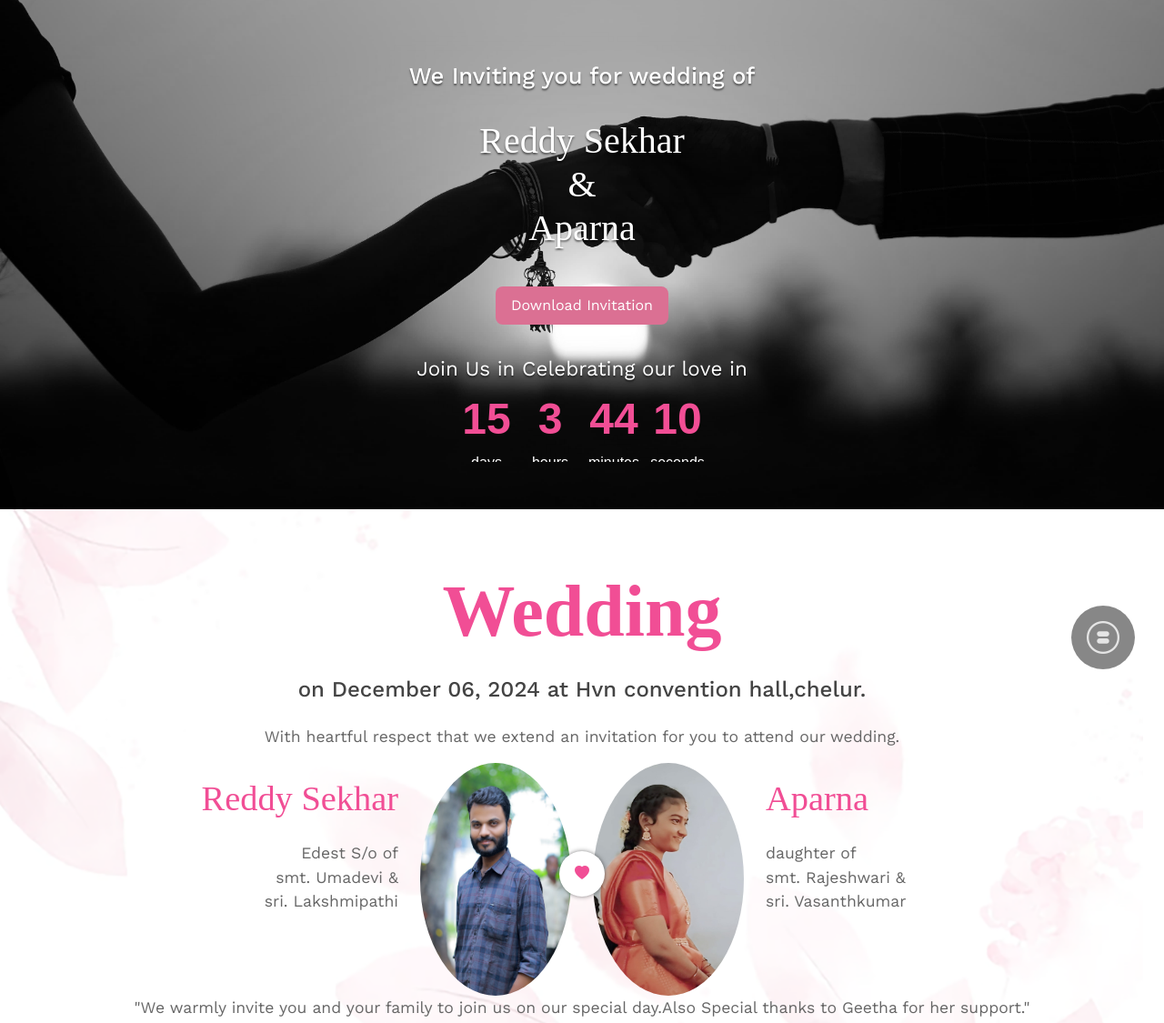
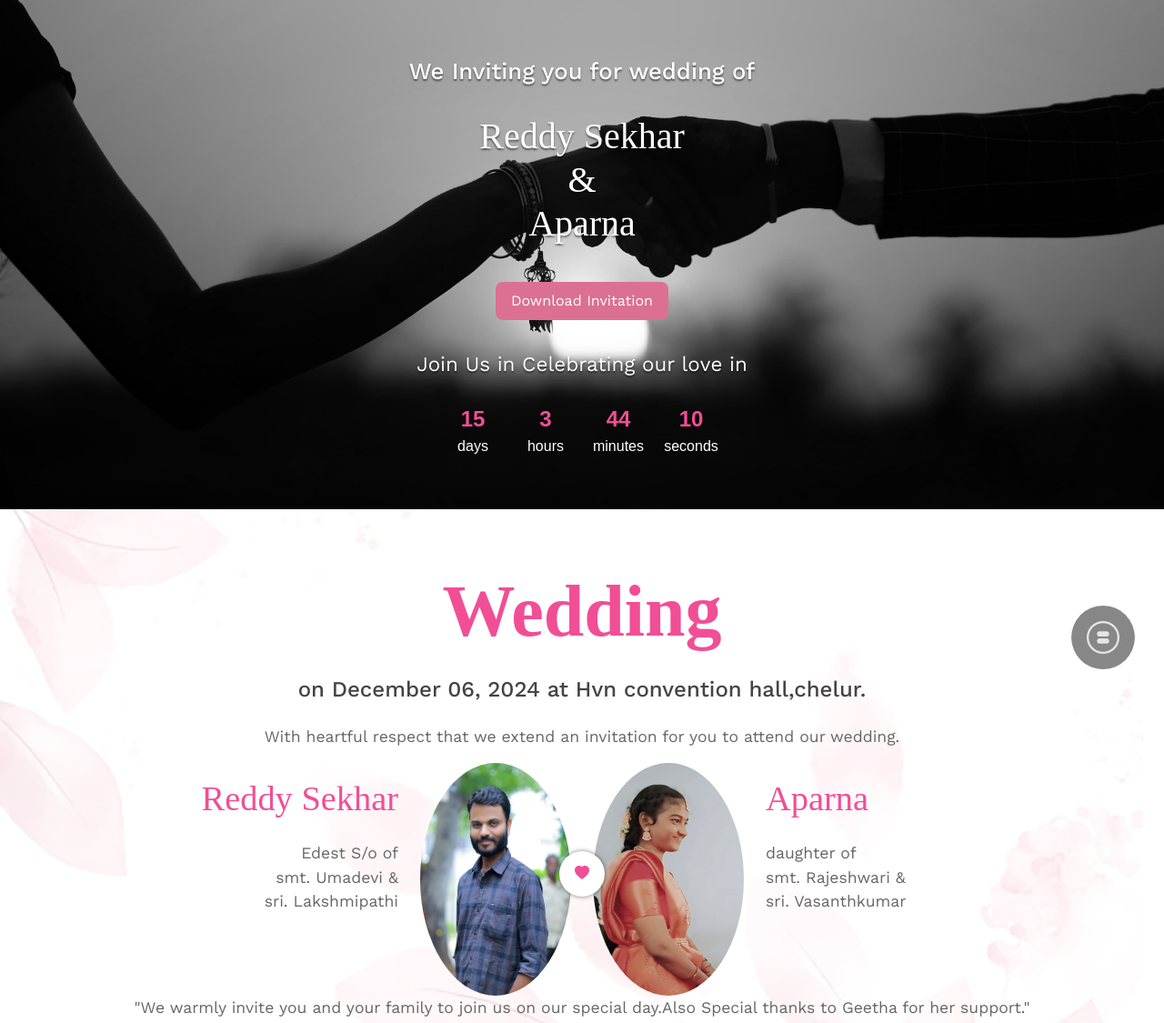
Before and after one commit to thetechyuga/ReddyWeddingInvitation, a plain HTML site: page index.html in a window 1280 px wide. Shown: the top 1125 px of the page at 91% size. Drawn offline with nearby package versions, Linux system fonts and the light colour scheme; some packages are replaced by stand-ins of ours; a script that the page names is missing.

Commit message:
Add files via upload

```diff
--- a/countdown/simplyCountdown.theme.default.css
+++ b/countdown/simplyCountdown.theme.default.css
@@ -6,14 +6,14 @@
 }
 
 .simply-countdown > .simply-section {
-  width: 50px;
-  height: 50px;
+  width: 40px;
+  height: 40px;
   padding: 20px; /* Base padding */
   display: flex;
   align-items: center;
   justify-content: center;
   float: left;
-  margin: 10px;
+  margin: 20px;
 }
 .simply-countdown > .simply-section .simply-amount,
 .simply-countdown > .simply-section .simply-word {
@@ -22,7 +22,7 @@
 }
 
 .simply-countdown > .simply-section .simply-amount {
-  font-size: 3rem;
+  font-size: 1.5rem;
   font-weight: bold;
   color: var(--pink);
 }
--- a/style.css
+++ b/style.css
@@ -76,7 +76,7 @@ body {
 .home {
   background-image: url(img/bg.png);
   background-size: cover;
-  min-height: 90vh;
+  min-height: 80vh;
   margin-top: 0rem;
   padding-top: 4rem;
   padding-bottom: 5rem;
@@ -243,7 +243,6 @@ footer li {
   html {
     font-size: 75%;
   }
-
 
 
   .home .heart {
```
